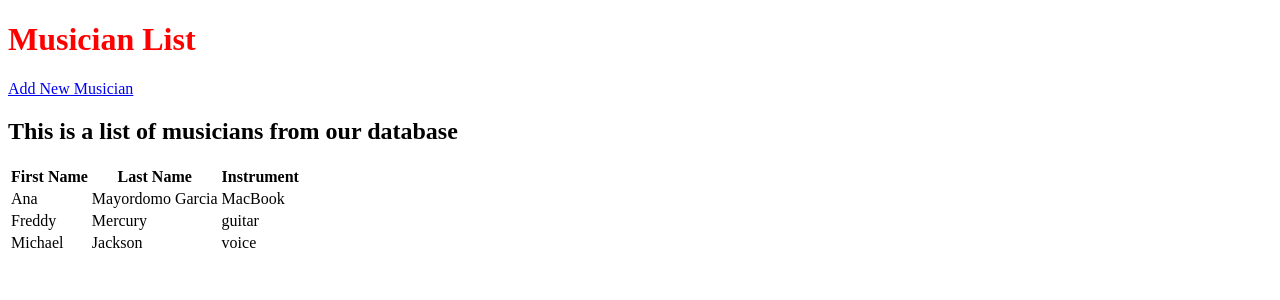
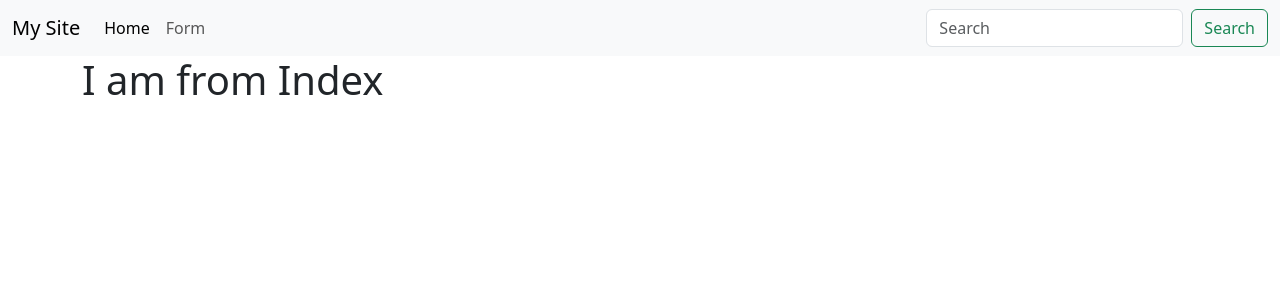
Before and after one commit to amayordomo/Second-Django-Website, a Django app: page / in a window 1280 px wide. Shown: the top 300 px of the page. Run offline with Django 5.2, Linux system fonts and the light colour scheme; data comes from the database, SQL or seed files in the repository.

Commit message:
add template inheritance

```diff
--- /dev/null
+++ b/templates/first_app/base.html
@@ -0,0 +1,43 @@
+<!DOCTYPE html>
+<html lang="en">
+<head>
+    <meta charset="UTF-8">
+    <meta name="viewport" content="width=device-width, initial-scale=1.0">
+    <title>Base Django Project</title>
+    <link href="https://cdn.jsdelivr.net/npm/bootstrap@5.3.3/dist/css/bootstrap.min.css" rel="stylesheet" integrity="sha384-QWTKZyjpPEjISv5WaRU9OFeRpok6YctnYmDr5pNlyT2bRjXh0JMhjY6hW+ALEwIH" crossorigin="anonymous">
+</head>
+<body>
+    <script src="https://cdn.jsdelivr.net/npm/bootstrap@5.3.3/dist/js/bootstrap.bundle.min.js" integrity="sha384-YvpcrYf0tY3lHB60NNkmXc5s9fDVZLESaAA55NDzOxhy9GkcIdslK1eN7N6jIeHz" crossorigin="anonymous"></script>
+    <script src="https://cdn.jsdelivr.net/npm/@popperjs/core@2.11.8/dist/umd/popper.min.js" integrity="sha384-I7E8VVD/ismYTF4hNIPjVp/Zjvgyol6VFvRkX/vR+Vc4jQkC+hVqc2pM8ODewa9r" crossorigin="anonymous"></script>
+    <script src="https://cdn.jsdelivr.net/npm/bootstrap@5.3.3/dist/js/bootstrap.min.js" integrity="sha384-0pUGZvbkm6XF6gxjEnlmuGrJXVbNuzT9qBBavbLwCsOGabYfZo0T0to5eqruptLy" crossorigin="anonymous"></script>
+
+    <nav class="navbar navbar-expand-lg bg-body-tertiary">
+        <div class="container-fluid">
+          <a class="navbar-brand" href="#">My Site</a>
+          <button class="navbar-toggler" type="button" data-bs-toggle="collapse" data-bs-target="#navbarSupportedContent" aria-controls="navbarSupportedContent" aria-expanded="false" aria-label="Toggle navigation">
+            <span class="navbar-toggler-icon"></span>
+          </button>
+          <div class="collapse navbar-collapse" id="navbarSupportedContent">
+            <ul class="navbar-nav me-auto mb-2 mb-lg-0">
+              <li class="nav-item">
+                <a class="nav-link active" aria-current="page" href="{% url 'first_app:index' %}">Home</a>
+              </li>
+              <li class="nav-item">
+                <a class="nav-link" href="{% url 'first_app:form' %}">Form</a>
+              </li>
+            </ul>
+            <form class="d-flex" role="search">
+              <input class="form-control me-2" type="search" placeholder="Search" aria-label="Search">
+              <button class="btn btn-outline-success" type="submit">Search</button>
+            </form>
+          </div>
+        </div>
+      </nav>
+
+      <div class="container">
+        {% block body_block %}
+
+        {% endblock %}
+      </div>
+</body>
+</html>
--- a/templates/first_app/index.html
+++ b/templates/first_app/index.html
@@ -1,35 +1,7 @@
 <!DOCTYPE html>
+{% extends 'first_app/base.html' %}
+{% block body_block %}
 
-{% load static %}
+<h1>I am from Index</h1>
 
-<html lang="en" dir="ltr">
-    <head>
-        <meta charset="utf-8">
-        <link rel="stylesheet" href="{% static 'css/mystyle.css' %}">
-        <title>Musician List</title>
-    </head>
-
-    <body>
-        <h1>Musician List</h1>
-
-        <a href="{% url 'first_app:form' %}">Add New Musician</a><br>
-
-        <h2> {{text_1}} </h2>
-        <table>
-            <tr>
-                <th>First Name</th>
-                <th>Last Name</th>
-                <th>Instrument</th>
-            </tr>
-
-            {% for row in musician %}
-            <tr>
-                <td>{{ row.first_name }}</td>
-                <td>{{ row.last_name }}</td>
-                <td>{{ row.instrument }}</td>
-            </tr>
-            {% endfor %}
-        </table>
-
-    </body>
-</html>
+{% endblock  %}
```
Also changed, not shown: templates/first_app/form.html (+6 -17 lines).
